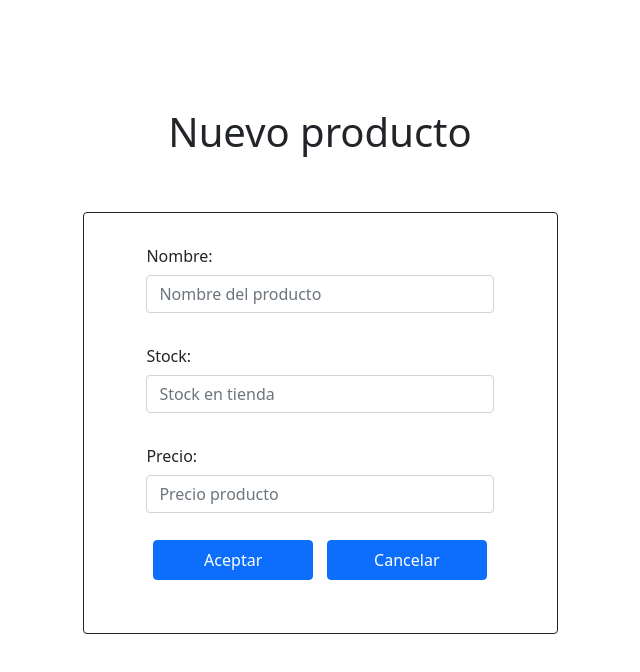
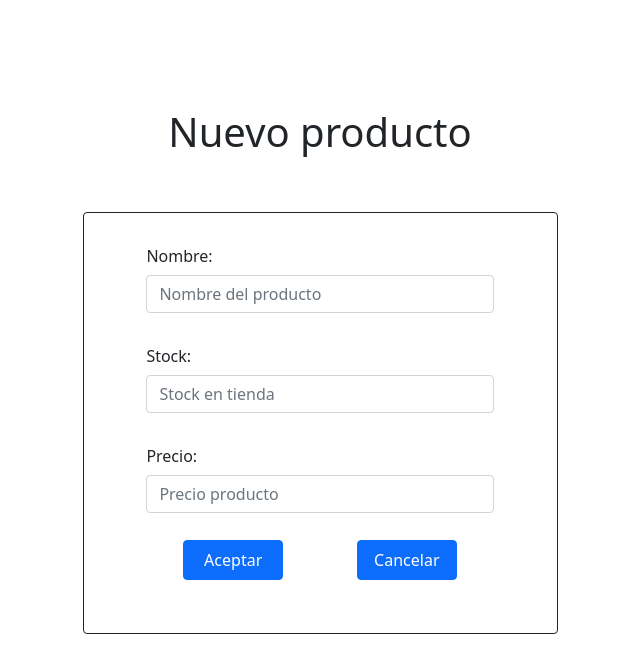
Before and after one commit to jorgemojica/proyectomisiontic3, a React (Create React App) app: page /Nproducto in a window 1280 px wide. Shown: the top 672 px of the page, without its empty margins (320-960 px from the left). Built offline with nearby package versions, Linux system fonts and the light colour scheme.

Commit message:
Cambios CSS producto

```diff
--- /dev/null
+++ b/src/components/productos/components/producto_nuevo/Nproducto.css
@@ -0,0 +1,3 @@
+button[type= submit]{
+    width: 100px;
+}
--- a/src/components/productos/components/producto_nuevo/Nproducto.js
+++ b/src/components/productos/components/producto_nuevo/Nproducto.js
@@ -5,6 +5,7 @@ import Row from 'react-bootstrap/Row';
 import Col from 'react-bootstrap/Col';
 import Form from 'react-bootstrap/Form';
 import { Link } from 'react-router-dom';
+import "./Nproducto.css"
 function Nproducto() {
   return (
       <div>
```
